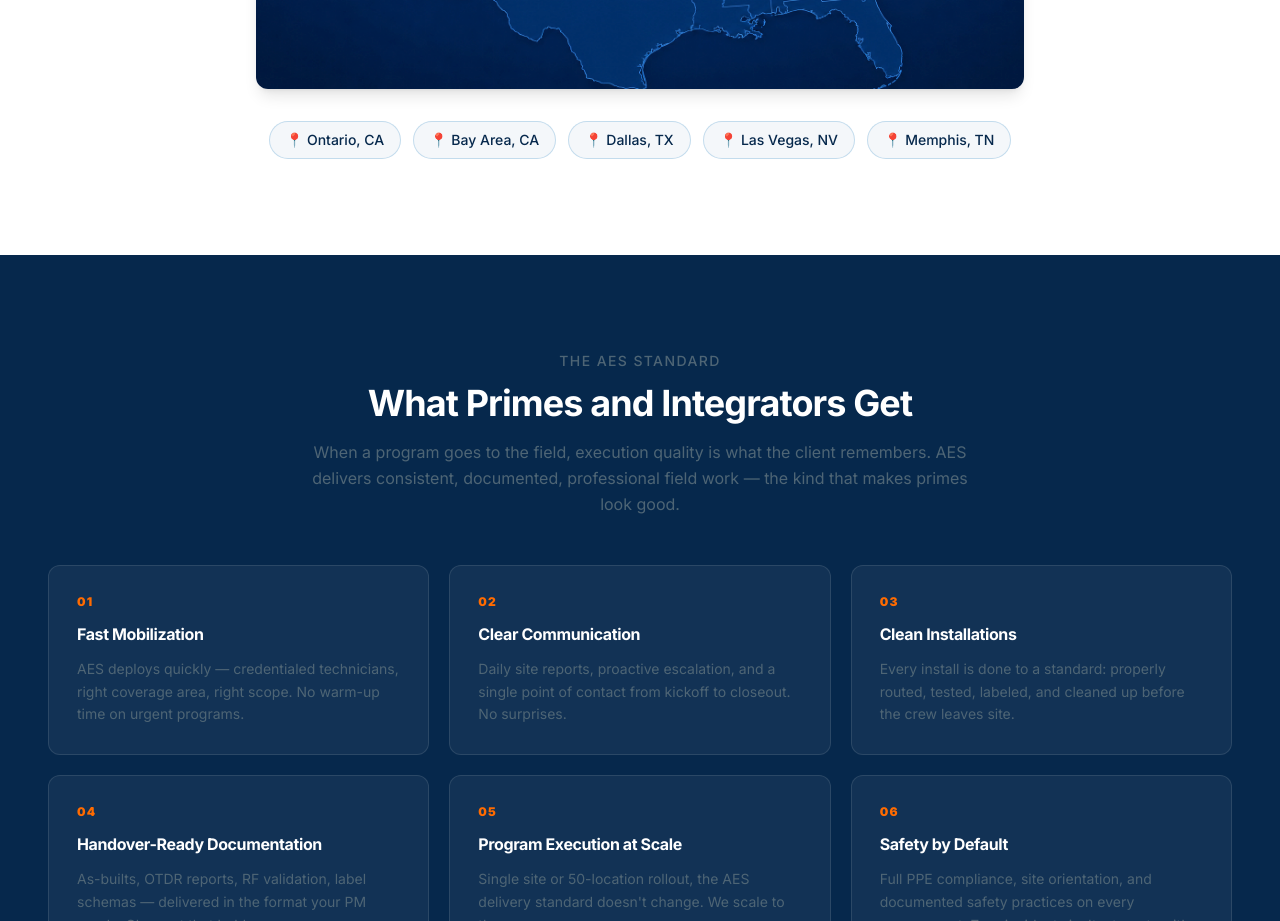
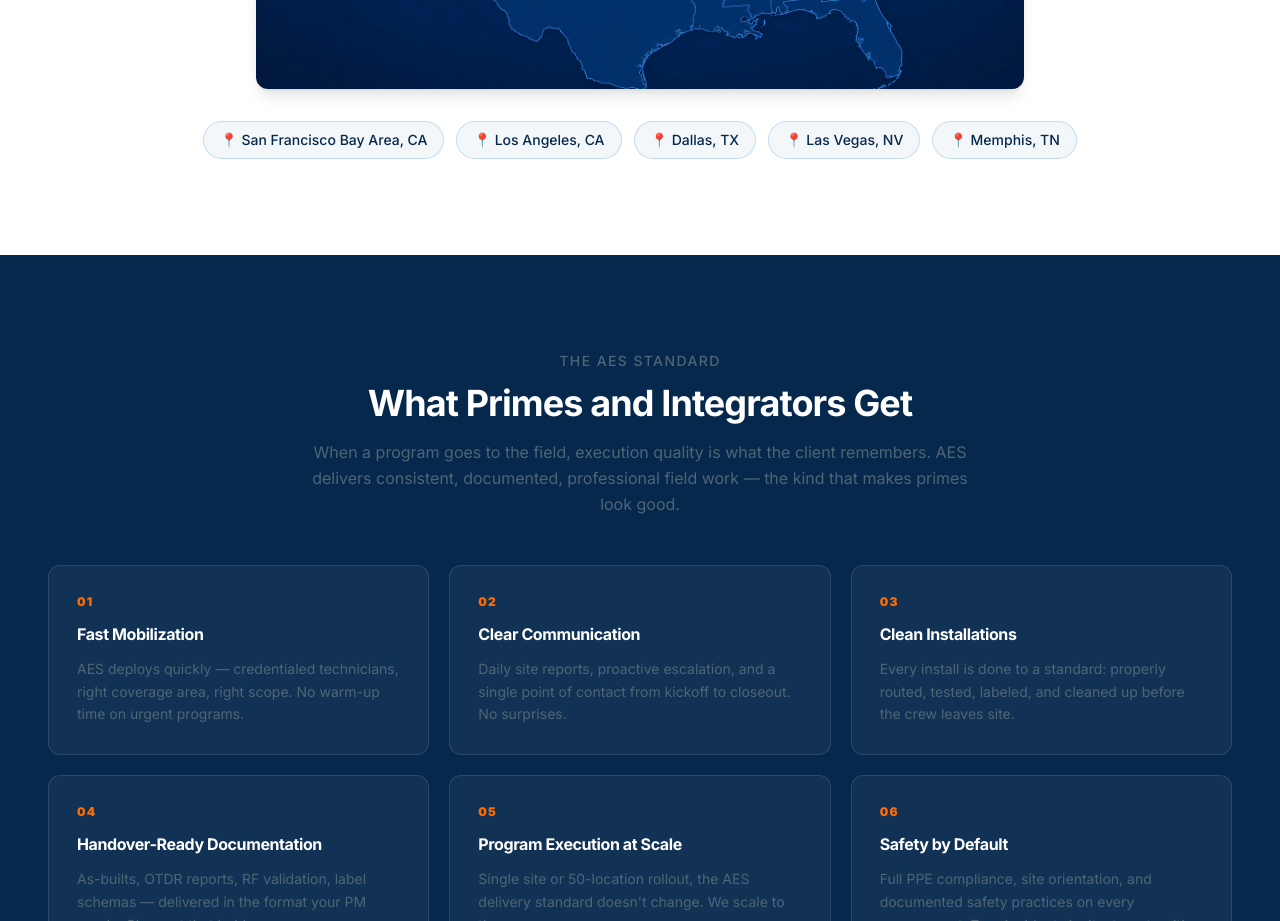
Before and after one commit to saadapex/aes-website, a Next.js app: page / in a window 1280 px wide. Shown: the part 6260-7181 px from the top of the page. Built offline with nearby package versions, Linux system fonts and the light colour scheme; no server answers.

Commit message:
About page: add Saad headshot + bio, remove Vinod, brighten coverage map

```diff
--- a/src/app/about/page.tsx
+++ b/src/app/about/page.tsx
@@ -228,7 +228,7 @@
             />
           </div>
           <div className="flex flex-wrap gap-3">
-            {["Ontario, CA", "Bay Area, CA", "Dallas, TX", "Las Vegas, NV", "Memphis, TN"].map((pod) => (
+            {["San Francisco Bay Area, CA", "Los Angeles, CA", "Dallas, TX", "Las Vegas, NV", "Memphis, TN"].map((pod) => (
               <span key={pod}
                 className="bg-[#F4F7FA] border border-[#006FB9]/20 text-[#06284C] px-4 py-2 rounded-full text-sm font-medium">
                 &#128205; {pod}
--- a/src/app/page.tsx
+++ b/src/app/page.tsx
@@ -401,7 +401,7 @@
             />
           </div>
           <div className="flex flex-wrap justify-center gap-3">
-            {["Ontario, CA", "Bay Area, CA", "Dallas, TX", "Las Vegas, NV", "Memphis, TN"].map((pod) => (
+            {["San Francisco Bay Area, CA", "Los Angeles, CA", "Dallas, TX", "Las Vegas, NV", "Memphis, TN"].map((pod) => (
               <span key={pod}
                 className="bg-[#F4F7FA] border border-[#006FB9]/20 text-[#06284C] text-sm px-4 py-2 rounded-full font-medium">
                 📍 {pod}
```
